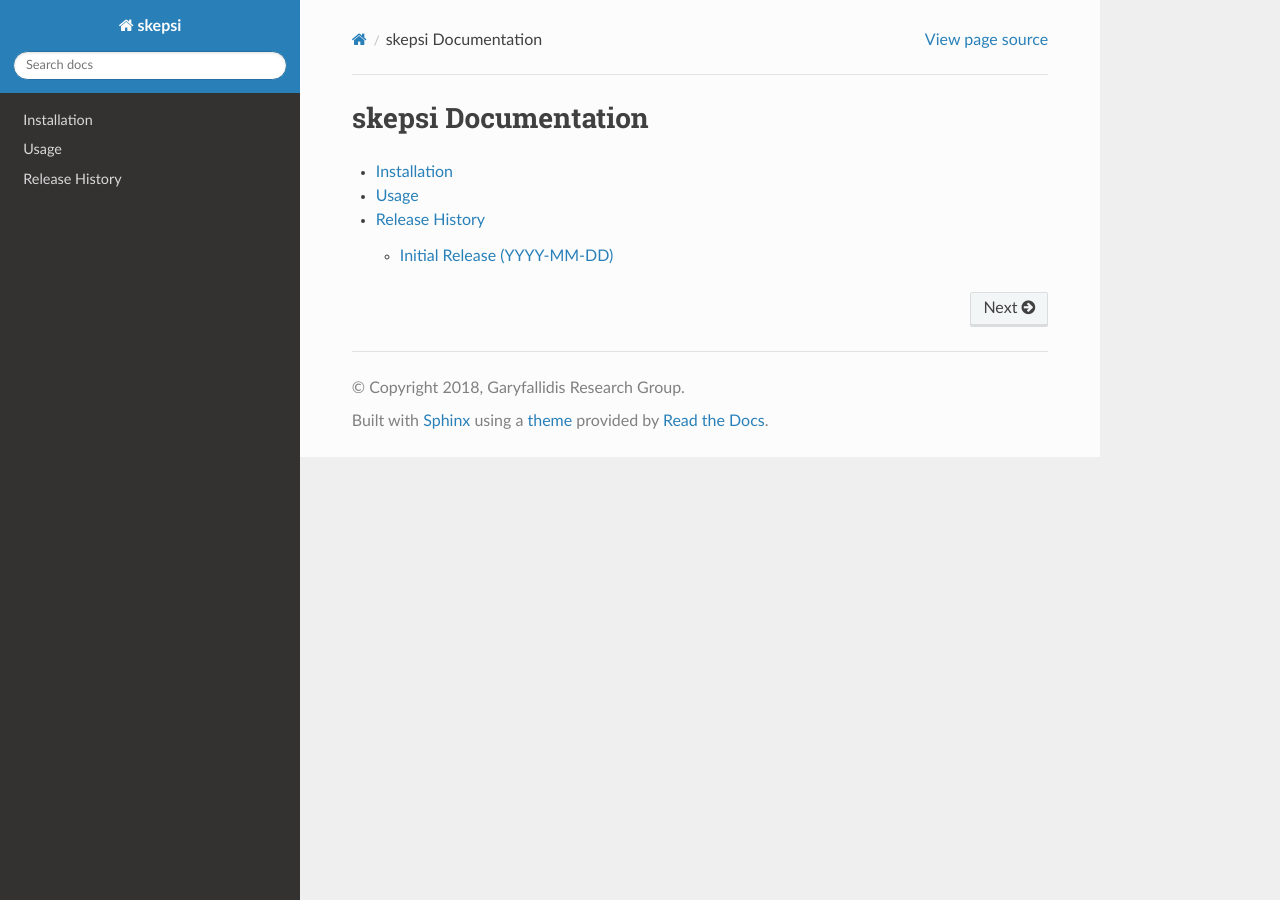
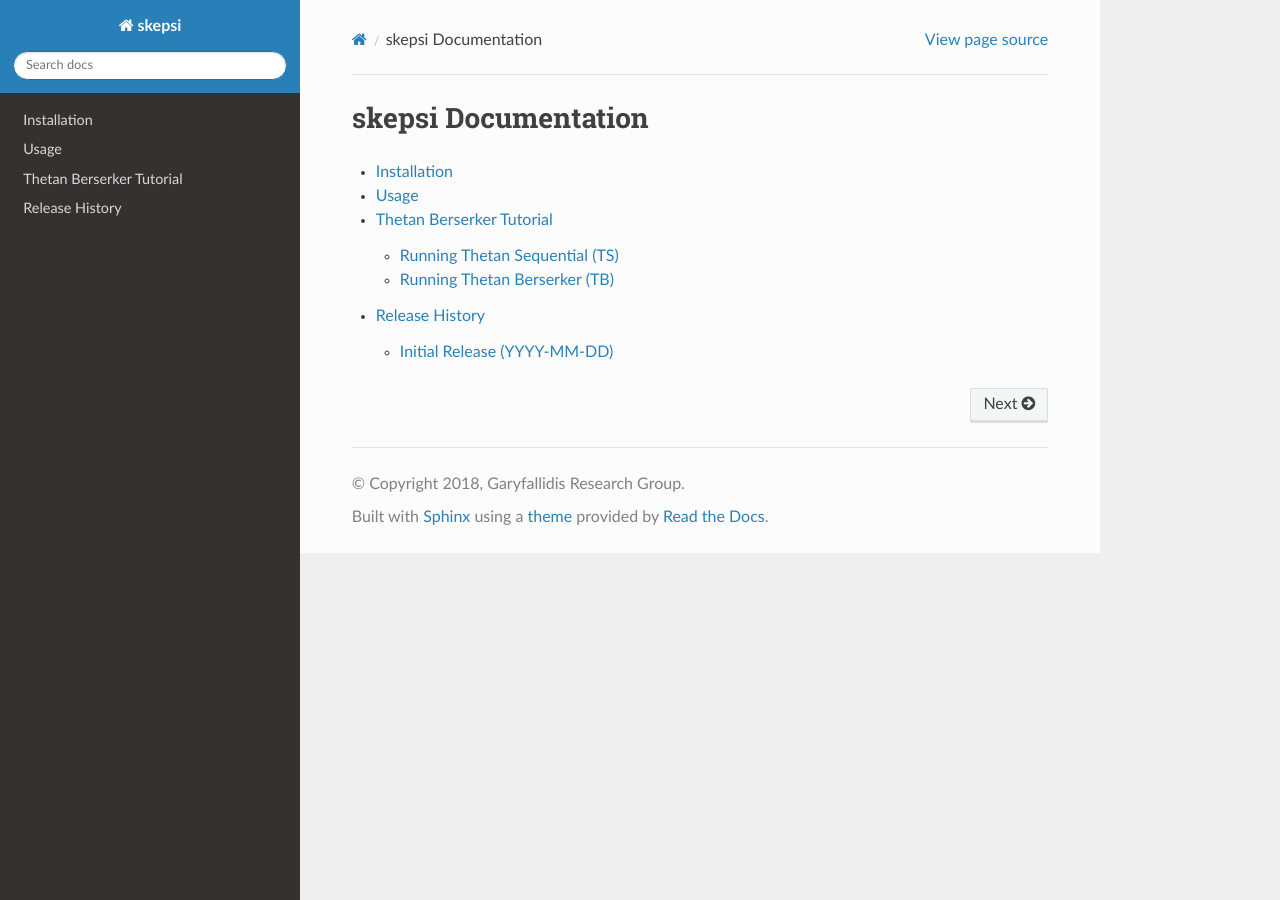
Before and after one commit to thetan-ai/thetan, a Sphinx documentation site: the page built from docs/source/index.rst, in a window 1280 px wide. Built offline with Sphinx 7.4.7 and the Read the Docs theme 3.1.0, drawn with Linux system fonts in a browser that asks for light colours; the version number could not be read and is left out; part of the change alters nothing that is shown.

Commit message:
docs: add tutorial for Thetan Berserker algorithm
Adds `berserker_tutorial.rst` which demonstrates how to generate data and cluster it using Thetan Sequential and Thetan Berserker algorithms. Modifies `index.rst` to include the new file. Fixes `conf.py` to point to the thetan package instead of skepsi and removes redundant html_theme_path assignments.

Co-authored-by: Garyfallidis <134276+Garyfallidis@users.noreply.github.com>

```diff
--- /dev/null
+++ b/docs/source/berserker_tutorial.rst
@@ -0,0 +1,101 @@
+.. _berserker_tutorial:
+
+==========================
+Thetan Berserker Tutorial
+==========================
+
+The Thetan Berserker algorithm provides innovative ways to handle clustering tasks, outperforming standard sequential algorithms in certain scenarios.
+
+This tutorial demonstrates how to use the Thetan Berserker (TB) and Thetan Sequential (TS) algorithms provided by the library.
+
+First, we import the necessary components:
+
+.. code-block:: python
+
+    import numpy as np
+    import pylab as pl
+    from thetan import TS as ts
+    from thetan import TB as tb
+
+Next, let's create a utility to simulate some Gaussian cluster data:
+
+.. code-block:: python
+
+    def gaussian_clusters(n_local_samples, blob_dis=10, cluster_x=10, cluster_y=10):
+        xx = np.arange(-1*blob_dis*cluster_x//2, blob_dis*cluster_x//2, blob_dis)
+        yy = np.arange(-1*blob_dis*cluster_y//2, blob_dis*cluster_y//2, blob_dis)
+
+        xx, yy = np.meshgrid(xx, yy)
+        n_centres = np.hstack((np.ravel(xx)[:, np.newaxis],
+                               np.ravel(yy)[:, np.newaxis]))
+
+        gt_centroids = []
+        X = np.zeros((n_local_samples * n_centres.shape[0], 2))
+        y = np.zeros((n_local_samples * n_centres.shape[0]), dtype=np.int16)
+        for i in range(n_centres.shape[0]):
+            cpos = n_centres[i]
+
+            local_X = cpos + np.random.normal(0, 1, (n_local_samples, 2))
+            X[i * n_local_samples: (i + 1) * n_local_samples] = local_X
+            y[i * n_local_samples: (i + 1) * n_local_samples] = i
+            gt_centroids.append(local_X.mean(axis=0))
+
+        return X, y, gt_centroids
+
+    def simulate_data(dist_type='gaussian', blob_dis=10, cluster_x=10, cluster_y=10, n_local_samples=500, scale=1):
+        if dist_type == 'gaussian':
+            X, y, gt_centroids = gaussian_clusters(n_local_samples=n_local_samples, blob_dis=blob_dis, cluster_x=cluster_x, cluster_y=cluster_y)
+
+        gt_centroids = np.array(gt_centroids)
+
+        points = X
+        labels = y
+        centroids = gt_centroids
+
+        # Shuffle the points
+        points_idx = np.arange(np.shape(points)[0])
+        np.random.shuffle(points_idx)
+        new_points = np.zeros(np.shape(points))
+        new_labels = np.zeros(np.shape(labels))
+        for i, idx in zip(range(np.shape(points)[0]), points_idx):
+            new_points[i] = points[idx]
+            new_labels[i] = labels[idx]
+
+        return new_points, new_labels, gt_centroids
+
+Now, let's generate the data:
+
+.. code-block:: python
+
+    theta_value = 3.6
+    x = 20
+    y = 10
+
+    X, L, gt_centroids = simulate_data('gaussian', blob_dis=4.8, cluster_x=x, cluster_y=y)
+
+    print('Number of features: ', X.shape[0])
+    print('Number of GT centroids: ', gt_centroids.shape[0])
+
+Running Thetan Sequential (TS)
+------------------------------
+
+We can run the sequential algorithm first to see how it performs:
+
+.. code-block:: python
+
+    print('\n >> Starting Thetan Sequential ...')
+    ts_centroids, ts_labels = ts(X, theta_value, all_out=False)
+    print('Done!')
+
+Running Thetan Berserker (TB)
+-----------------------------
+
+Next, we run the Thetan Berserker algorithm:
+
+.. code-block:: python
+
+    print('\n >> Starting Thetan Berserker ...')
+    tb_centroids, tb_labels = tb(X, theta_value)
+    print('Done!')
+
+Both functions return the found centroids and the corresponding labels for each data point.
--- a/docs/source/conf.py
+++ b/docs/source/conf.py
@@ -75,18 +75,18 @@ author = 'Garyfallidis Research Group'
 # |version| and |release|, also used in various other places throughout the
 # built documents.
 #
-import skepsi
+import thetan
 # The short X.Y version.
-version = skepsi.__version__
+version = '0.1'
 # The full version, including alpha/beta/rc tags.
-release = skepsi.__version__
+release = '0.1'
 
 # The language for content autogenerated by Sphinx. Refer to documentation
 # for a list of supported languages.
 #
 # This is also used if you do content translation via gettext catalogs.
 # Usually you set "language" from the command line for these cases.
-language = None
+language = 'en'
 
 # List of patterns, relative to source directory, that match files and
 # directories to ignore when looking for source files.
@@ -107,7 +107,6 @@ todo_include_todos = False
 #
 html_theme = 'sphinx_rtd_theme'
 import sphinx_rtd_theme
-html_theme_path = [sphinx_rtd_theme.get_html_theme_path()]
 
 # Theme options are theme-specific and customize the look and feel of a theme
 # further.  For a list of options available for each theme, see the
--- a/docs/source/index.rst
+++ b/docs/source/index.rst
@@ -11,4 +11,5 @@ skepsi Documentation
 
    installation
    usage
+   berserker_tutorial
    release-history
```
